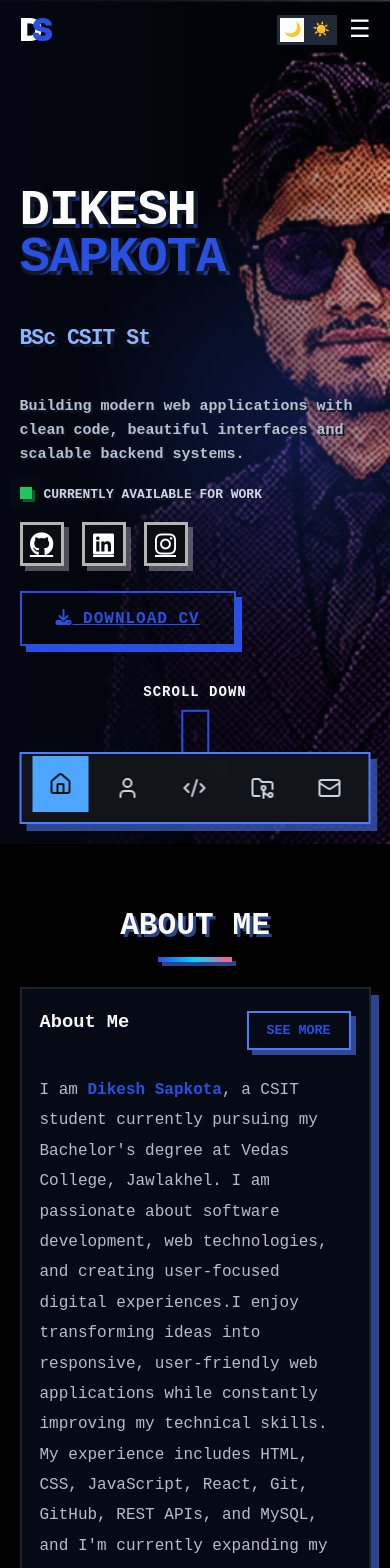
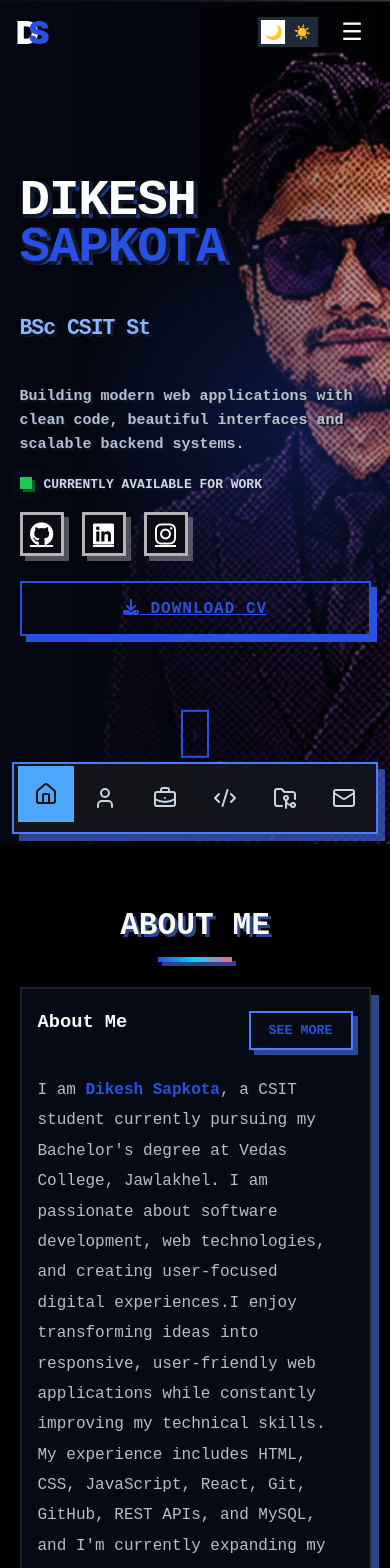
Before and after one commit to dikeshsapkota/Portfolio-2.0, a React (Vite) app: page / in a window 390 px wide. Shown: the top 1568 px of the page. Built offline with nearby package versions, Linux system fonts and the light colour scheme.

Commit message:
Add responsive experience page

```diff
--- a/src/App.jsx
+++ b/src/App.jsx
@@ -8,9 +8,11 @@ import Contact from "./components/Contact";
 import Footer from "./components/Footer";
 import BottomNav from "./components/BottomNav";
 import SocialContact from "./components/SocialContact";
+import Experience from "./components/Experience";
 
 const pages = {
   about: About,
+  experience: Experience,
   skills: Skills,
   projects: Projects,
   contact: Contact,
--- a/src/components/BottomNav.jsx
+++ b/src/components/BottomNav.jsx
@@ -4,11 +4,13 @@ import {
   Code2,
   FolderGit2,
   Mail,
+  BriefcaseBusiness,
 } from "lucide-react";
 
 const navItems = [
   ["home", House, "Home"],
   ["about", User, "About"],
+  ["experience", BriefcaseBusiness, "Experience"],
   ["skills", Code2, "Skills"],
   ["projects", FolderGit2, "Projects"],
   ["contact", Mail, "Contact"],
--- /dev/null
+++ b/src/components/Experience.jsx
@@ -0,0 +1,39 @@
+function Experience() {
+  const techStack = [
+    "React",
+    "JavaScript",
+    "HTML5",
+    "CSS3",
+    "Vite",
+    "REST APIs",
+    "GSAP",
+    "Git",
+    "Tailwind CSS",
+  ];
+
+  return (
+    <section id="experience" className="experience-section">
+      <h2>Experience</h2>
+
+      <div className="experience-list">
+        <article className="experience-card">
+          <div className="experience-marker" aria-hidden="true" />
+
+          <div className="experience-content">
+            <span className="experience-date">February 2026 — Present</span>
+            <h3>Frontend Engineer</h3>
+            <p className="experience-company">Techsab Solutions Pvt. Ltd.</p>
+
+            <div className="experience-tech-stack" aria-label="Technologies used">
+              {techStack.map((tech) => (
+                <span key={tech}>{tech}</span>
+              ))}
+            </div>
+          </div>
+        </article>
+      </div>
+    </section>
+  );
+}
+
+export default Experience;
--- a/src/components/Header.jsx
+++ b/src/components/Header.jsx
@@ -3,6 +3,7 @@ import { useEffect, useState } from "react";
 const navItems = [
   ["home", "Home"],
   ["about", "About"],
+  ["experience", "Experience"],
   ["skills", "Skills"],
   ["projects", "Projects"],
   ["contact", "Contact"],
@@ -37,6 +38,15 @@ function Header({ lightTheme, setLightTheme, currentPage }) {
 
     return () => window.removeEventListener("scroll", handleScroll);
   }, [currentPage]);
+
+  useEffect(() => {
+    function closeMenuOnDesktop() {
+      if (window.innerWidth > 768) setMenuOpen(false);
+    }
+
+    window.addEventListener("resize", closeMenuOnDesktop);
+    return () => window.removeEventListener("resize", closeMenuOnDesktop);
+  }, []);
 
   return (
     <header
@@ -78,7 +88,14 @@ function Header({ lightTheme, setLightTheme, currentPage }) {
           </label>
         </div>
 
-        <button id="menuBtn" onClick={() => setMenuOpen(!menuOpen)}>
+        <button
+          id="menuBtn"
+          type="button"
+          aria-label={menuOpen ? "Close navigation menu" : "Open navigation menu"}
+          aria-expanded={menuOpen}
+          aria-controls="navLinks"
+          onClick={() => setMenuOpen(!menuOpen)}
+        >
           ☰
         </button>
       </nav>
--- a/src/components/Hero.jsx
+++ b/src/components/Hero.jsx
@@ -162,7 +162,6 @@ function resetName() {
         </div>
       </div>
       <a href="#/about" className="scroll-down">
-  <span>Scroll Down</span>
   <div className="mouse">
     <div className="wheel"></div>
   </div>
--- a/src/index.css
+++ b/src/index.css
@@ -9,6 +9,44 @@
 
 html {
   scroll-behavior: smooth;
+  scrollbar-width: auto;
+  scrollbar-color: var(--accent) var(--dark);
+}
+
+/* Pixel-art scrollbar */
+::-webkit-scrollbar {
+  width: 16px;
+  height: 16px;
+}
+
+::-webkit-scrollbar-track {
+  background: var(--dark);
+  border-left: 2px solid var(--pixel-edge, #4f7cff);
+}
+
+::-webkit-scrollbar-thumb {
+  min-height: 48px;
+  background:
+    linear-gradient(
+      135deg,
+      transparent 0 25%,
+      rgba(255, 255, 255, 0.22) 25% 50%,
+      transparent 50% 75%,
+      rgba(255, 255, 255, 0.22) 75%
+    ),
+    var(--accent);
+  background-size: 12px 12px;
+  border: 3px solid var(--dark);
+  border-radius: 0;
+  box-shadow: inset 0 0 0 2px var(--accent-3);
+}
+
+::-webkit-scrollbar-thumb:hover {
+  background-color: var(--accent-2);
+}
+
+::-webkit-scrollbar-corner {
+  background: var(--dark);
 }
 
 :root {
@@ -1008,6 +1046,99 @@ body.light-theme .hobby-row:hover {
 /* =========================================
    SKILLS COMPONENT
 ========================================= */
+.experience-section {
+  display: flex;
+  flex-direction: column;
+  justify-content: center;
+}
+
+.experience-list {
+  max-width: 900px;
+}
+
+.experience-card {
+  position: relative;
+  display: grid;
+  grid-template-columns: 24px minmax(0, 1fr);
+  gap: 24px;
+  padding: 34px;
+  background: var(--surface);
+  border: 2px solid var(--border);
+  box-shadow: 8px 8px 0 var(--pixel-shadow);
+  backdrop-filter: blur(14px);
+}
+
+.experience-marker {
+  width: 20px;
+  height: 20px;
+  margin-top: 4px;
+  background: var(--accent);
+  border: 3px solid var(--accent-3);
+  box-shadow: 4px 4px 0 var(--pixel-shadow);
+}
+
+.experience-date {
+  display: inline-block;
+  margin-bottom: 14px;
+  color: var(--accent-3);
+  font-size: 0.9rem;
+  font-weight: 900;
+  text-transform: uppercase;
+}
+
+.experience-content h3 {
+  margin-bottom: 10px;
+  color: var(--text);
+  font-size: clamp(1.45rem, 3vw, 2rem);
+}
+
+.experience-company {
+  color: var(--muted);
+  font-size: clamp(1rem, 2vw, 1.2rem);
+  line-height: 1.6;
+}
+
+.experience-tech-stack {
+  display: flex;
+  flex-wrap: wrap;
+  gap: 10px;
+  margin-top: 24px;
+}
+
+.experience-tech-stack span {
+  padding: 8px 12px;
+  color: var(--accent-3);
+  background: rgba(40, 81, 227, 0.15);
+  border: 2px solid rgba(79, 124, 255, 0.45);
+  box-shadow: 3px 3px 0 var(--pixel-shadow);
+  font-size: 0.8rem;
+  font-weight: 900;
+  text-transform: uppercase;
+}
+
+body.light-theme .experience-tech-stack span {
+  color: var(--accent);
+  background: #eef2ff;
+}
+
+body.light-theme .experience-card {
+  border-color: rgba(40, 81, 227, 0.18);
+}
+
+@media (max-width: 560px) {
+  .experience-card {
+    grid-template-columns: 16px minmax(0, 1fr);
+    gap: 16px;
+    padding: 24px 18px;
+  }
+
+  .experience-marker {
+    width: 14px;
+    height: 14px;
+    border-width: 2px;
+  }
+}
+
 .cards,
 .skills-grid {
   display: grid;
@@ -2142,3 +2273,205 @@ section:not(.hero) {
     height: 48px;
   }
 }
+
+/* Final responsive safeguards for every viewport size */
+img,
+svg,
+video {
+  max-width: 100%;
+}
+
+button,
+input,
+textarea,
+select {
+  max-width: 100%;
+}
+
+main,
+section,
+.about-layout,
+.about-bottom-grid,
+.cards,
+.project-grid {
+  min-width: 0;
+}
+
+section:not(.hero) > * {
+  width: min(100%, 1440px);
+  margin-left: auto;
+  margin-right: auto;
+}
+
+.about-card p,
+.education-display h4,
+.hobby-content h4,
+.project-card h3,
+.project-card p,
+.more-projects p {
+  overflow-wrap: anywhere;
+}
+
+#menuBtn {
+  min-width: 44px;
+  min-height: 44px;
+}
+
+@media (min-width: 1200px) {
+  .cards,
+  .skills-grid {
+    grid-template-columns: repeat(5, minmax(0, 1fr));
+  }
+
+  .project-grid {
+    max-width: 1440px;
+    grid-template-columns: repeat(3, minmax(0, 1fr));
+  }
+
+  .about-layout {
+    max-width: 1440px;
+  }
+}
+
+@media (min-width: 1800px) {
+  header,
+  .header,
+  .hero {
+    padding-left: max(8%, calc((100vw - 1600px) / 2));
+    padding-right: max(8%, calc((100vw - 1600px) / 2));
+  }
+
+  section:not(.hero) > * {
+    max-width: 1600px;
+  }
+
+  .hero > div {
+    max-width: 1050px;
+  }
+
+  .tilt-name {
+    font-size: clamp(120px, 7vw, 170px);
+  }
+}
+
+@media (min-width: 561px) and (max-width: 768px) {
+  .project-grid {
+    grid-template-columns: repeat(2, minmax(0, 1fr));
+  }
+
+  .project-card img,
+  .project-image {
+    height: clamp(150px, 23vw, 190px);
+  }
+}
+
+@media (max-width: 560px) {
+  header,
+  .header {
+    padding-left: max(16px, env(safe-area-inset-left));
+    padding-right: max(16px, env(safe-area-inset-right));
+  }
+
+  .hero {
+    min-height: 100svh;
+    padding-top: 92px;
+    padding-bottom: 132px;
+  }
+
+  .hero-buttons,
+  .hero-buttons .btn {
+    width: 100%;
+  }
+
+  .hero-buttons .btn {
+    text-align: center;
+  }
+
+  .about-card,
+  .info-card,
+  .more-projects,
+  .project-card-content,
+  .project-content {
+    padding-left: 16px;
+    padding-right: 16px;
+  }
+
+  #contact form {
+    padding: 20px 16px;
+  }
+
+  .bottom-nav {
+    bottom: max(10px, env(safe-area-inset-bottom));
+    max-width: calc(100% - 24px);
+  }
+}
+
+@media (max-width: 360px) {
+  header nav {
+    gap: 6px;
+  }
+
+  header .logo {
+    font-size: 27px;
+  }
+
+  header .slider {
+    width: 50px;
+    padding: 0 5px;
+  }
+
+  header #theme-switch:checked + .slider::before {
+    transform: translateX(20px);
+  }
+
+  .tilt-name,
+  .hero h1 {
+    font-size: clamp(34px, 13vw, 46px);
+  }
+
+  .hero h3 {
+    font-size: 18px;
+  }
+
+  .education-steps button {
+    flex-basis: 100%;
+  }
+}
+
+@media (max-height: 700px) and (orientation: landscape) {
+  .hero {
+    min-height: 700px;
+    padding-top: 90px;
+    padding-bottom: 80px;
+  }
+
+  .scroll-down {
+    display: none;
+  }
+}
+
+@media (hover: none) {
+  .card:hover,
+  .skill-card:hover,
+  .project-card:hover,
+  .project:hover,
+  .hobby-row:hover {
+    transform: none;
+    box-shadow: 8px 8px 0 var(--pixel-shadow);
+  }
+}
+
+@media (prefers-reduced-motion: reduce) {
+  html {
+    scroll-behavior: auto;
+  }
+
+  *,
+  *::before,
+  *::after {
+    animation-duration: 0.01ms !important;
+    animation-iteration-count: 1 !important;
+    scroll-behavior: auto !important;
+    transition-duration: 0.01ms !important;
+  }
+}
```
